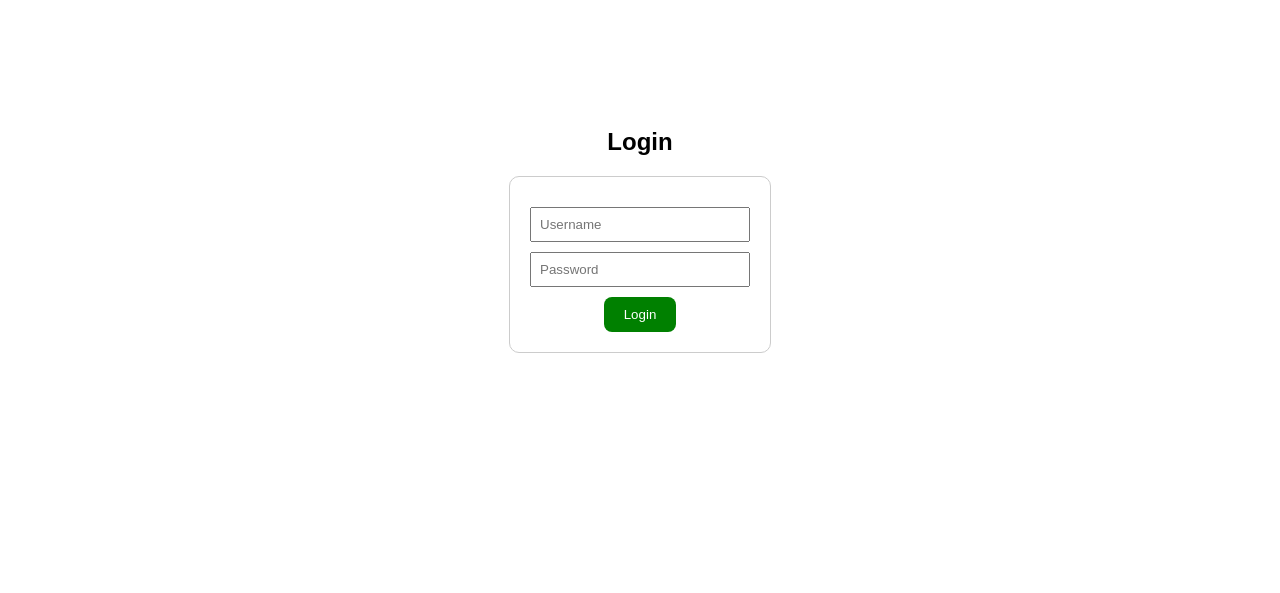
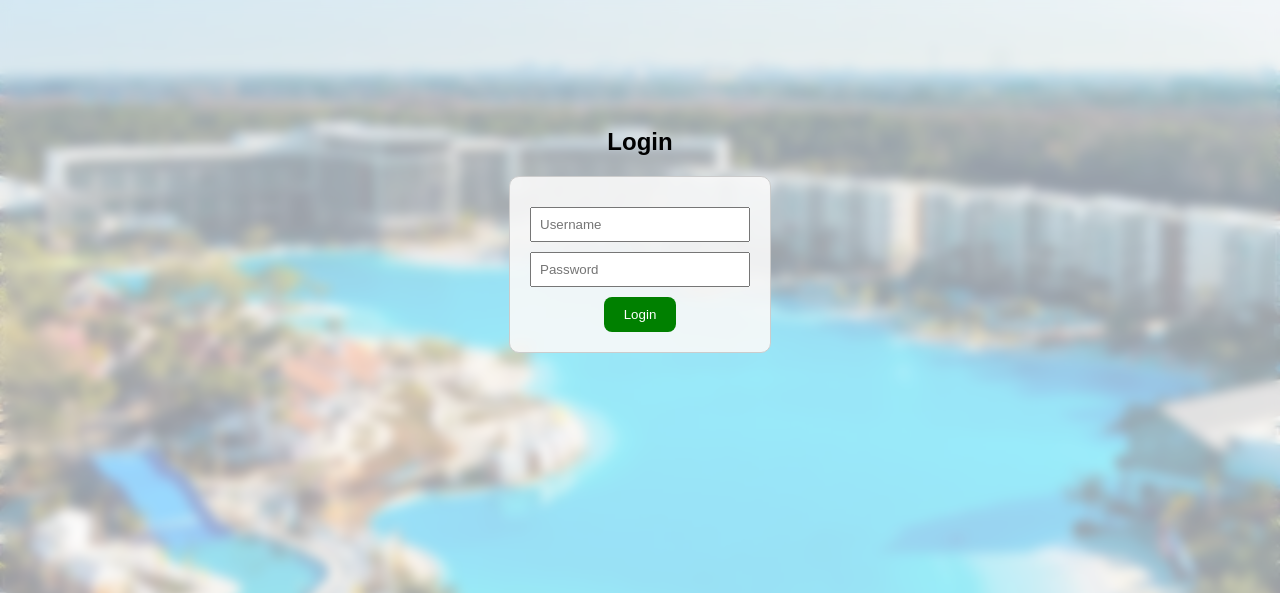
Before and after one commit to ojavier0506-ui/golf_carts, a Flask app: page /login in a window 1280 px wide. Shown: the top 593 px of the page. Run offline with Flask 3, Linux system fonts and the light colour scheme; parts of the project's set-up code (start-up, migrations or seed data) failed here and were passed over.

Commit message:
Update login.html

```diff
--- a/templates/login.html
+++ b/templates/login.html
@@ -4,8 +4,18 @@
 <meta charset="UTF-8">
 <title>Login</title>
 <style>
-        body { font-family: Arial, sans-serif; text-align: center; padding-top: 100px; }
-        form { display: inline-block; padding: 20px; border: 1px solid #ccc; border-radius: 10px; }
+    body {
+        font-family: Arial, sans-serif;
+        text-align: center; padding-top: 100px;
+        background: url("/static/fondo.jpg") no-repeat center center fixed;
+        background-size: cover; position: relative;
+    }
+    body::before {
+        content: ""; position: fixed; top:0; left:0; right:0; bottom:0;
+        background-color: rgba(255,255,255,0.6); backdrop-filter: blur(6px);
+        z-index: -1;
+    }
+    form { display: inline-block; padding: 20px; border: 1px solid #ccc; border-radius: 10px; background: rgba(249,249,249,0.9); }
     input { display: block; margin: 10px auto; padding: 8px; width: 200px; }
     button { padding: 10px 20px; background: green; color: white; border: none; border-radius: 8px; cursor: pointer; }
     button:hover { background-color: darkgreen; }
```
Lines whose indentation alone changed are shown as unchanged.
